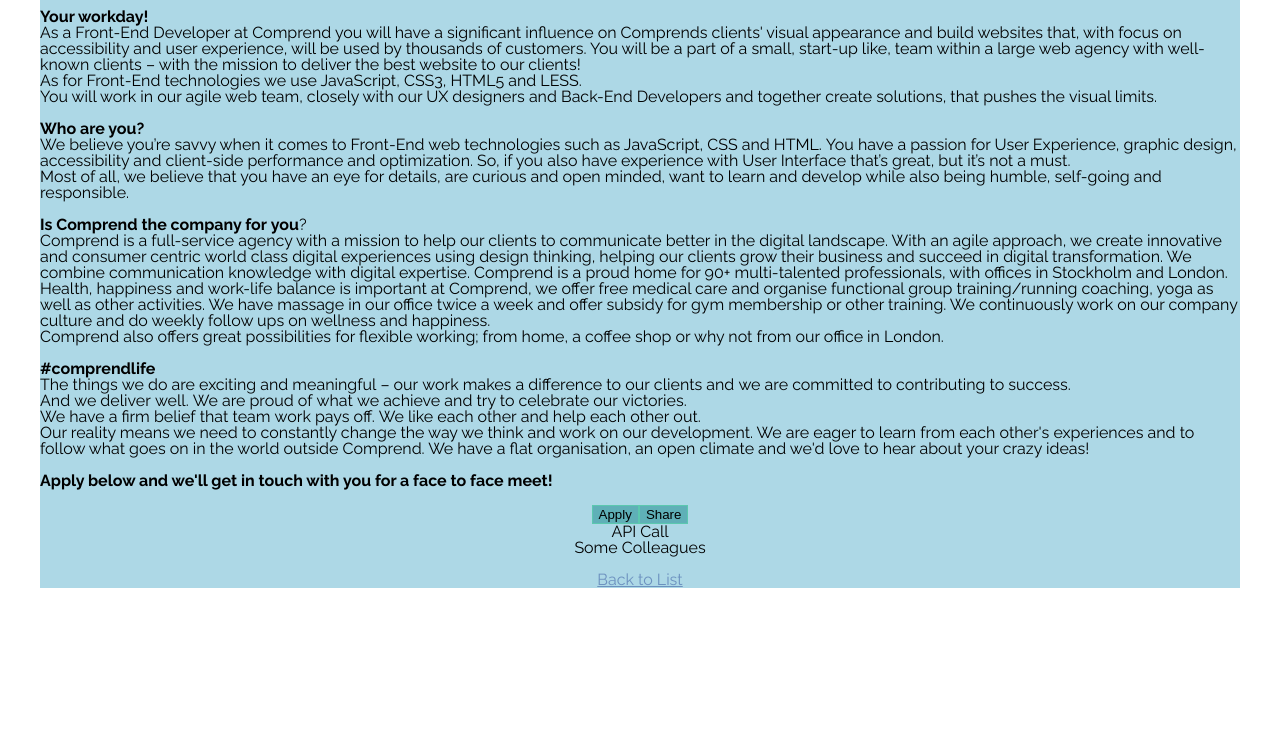
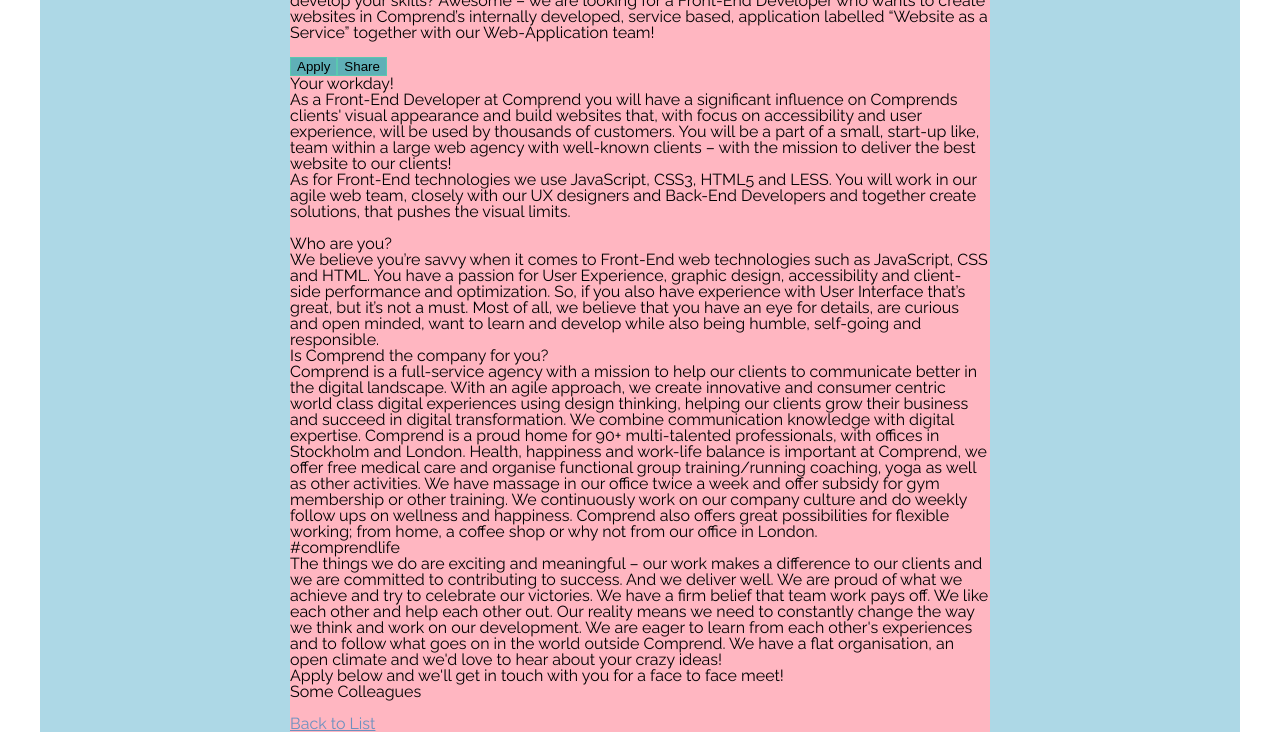
Before and after one commit to cbjorklund88/comprend, a React app in the folder react-starter-master/: page / in a window 1280 px wide. Shown: the part 135-868 px from the top of the page. Before the commit the page ends 800 px from the top, so only its background shows below. Built offline with nearby package versions, Linux system fonts and the light colour scheme.

Commit message:
worked on single job page layout

```diff
--- a/react-starter-master/src/components/SingleJobPage/index.js
+++ b/react-starter-master/src/components/SingleJobPage/index.js
@@ -31,24 +31,50 @@
 
     return (
       <div className="wrapper">
+        <div className="single-job-container">
         <a href="#">Back to List</a>
         <h1>{this.state.title}</h1>
-        <div dangerouslySetInnerHTML={{__html: `${this.state.body}`}}></div>
+        <p>Are you passionate about client side performance and optimization, while curious to learn and develop your skills? Awesome – we are looking for a Front-End Developer who wants to create websites in Comprend’s internally developed, service based, application labelled “Website as a Service” together with our Web-Application team! </p>
         <img src="#" alt="" />
         <div className="single-job-button-container">
           <button>Apply</button>
           <button>Share</button>
         </div>
-        <div className="single-job-description">
-          API Call
-        </div>
-        <h2>Some Colleagues</h2>
+        <h2>Your workday!</h2>
+        <p>As a Front-End Developer at Comprend you will have a significant influence on Comprends clients&apos; visual appearance and build websites that, with focus on accessibility and user experience, will be used by thousands of customers. You will be a part of a small, start-up like, team within a large web agency with well-known clients – with the mission to deliver the best website to our clients!</p>
+        <blockquote>As for Front-End technologies we use JavaScript, CSS3, HTML5 and LESS.
+        You will work in our agile web team, closely with our UX designers and Back-End Developers and together create solutions, that pushes the visual limits.</blockquote>
+        <div className="single-job-description-container">
+          <div>
+            <img src="#" alt="" />
+          </div>
+          <div>
+            <h2>Who are you?</h2>
+            <p>We believe you’re savvy when it comes to Front-End web technologies such as JavaScript, CSS and HTML. You have a passion for User Experience, graphic design, accessibility and client-side performance and optimization. So, if you also have experience with User Interface that’s great, but it’s not a must.
+            Most of all, we believe that you have an eye for details, are curious and open minded, want to learn and develop while also being humble, self-going and responsible.</p>
+            </div>
+          </div>
+        <h2>Is Comprend the company for you?</h2>
+        <p>Comprend is a full-service agency with a mission to help our clients to communicate better in the digital landscape. With an agile approach, we create innovative and consumer centric world class digital experiences using design thinking, helping our clients grow their business and succeed in digital transformation. We combine communication knowledge with digital expertise. Comprend is a proud home for 90+ multi-talented professionals, with offices in Stockholm and London.
+        Health, happiness and work-life balance is important at Comprend, we offer free medical care and organise functional group training/running coaching, yoga as well as other activities. We have massage in our office twice a week and offer subsidy for gym membership or other training. We continuously work on our company culture and do weekly follow ups on wellness and happiness.
+        Comprend also offers great possibilities for flexible working; from home, a coffee shop or why not from our office in London.</p>
+
+        <h2>#comprendlife</h2>
+        <p>The things we do are exciting and meaningful – our work makes a difference to our clients and we are committed to contributing to success.
+        And we deliver well. We are proud of what we achieve and try to celebrate our victories.
+        We have a firm belief that team work pays off. We like each other and help each other out.
+        Our reality means we need to constantly change the way we think and work on our development. We are eager to learn from each other's experiences and to follow what goes on in the world outside Comprend. We have a flat organisation, an open climate and we'd love to hear about your crazy ideas!</p>
+
+        <h2>Apply below and we&apos;ll get in touch with you for a face to face meet!</h2>
+
+          <h2>Some Colleagues</h2>
         <div className="single-job-image-container">
           <img src="#" alt="" />
           <img src="#" alt="" />
           <img src="#" alt="" />
         </div>
         <a href="#">Back to List</a>
+        </div>
       </div>
     )
   }
--- a/react-starter-master/src/components/SingleJobPage/style.css
+++ b/react-starter-master/src/components/SingleJobPage/style.css
@@ -2,6 +2,9 @@
   background-color: var(--teal);
   border: 1px solid var(--green);
 }
-h1 {
-  color: red;
+
+.single-job-container{
+  margin: auto;
+  width: 700px;
+  background-color: lightpink;
 }
```
